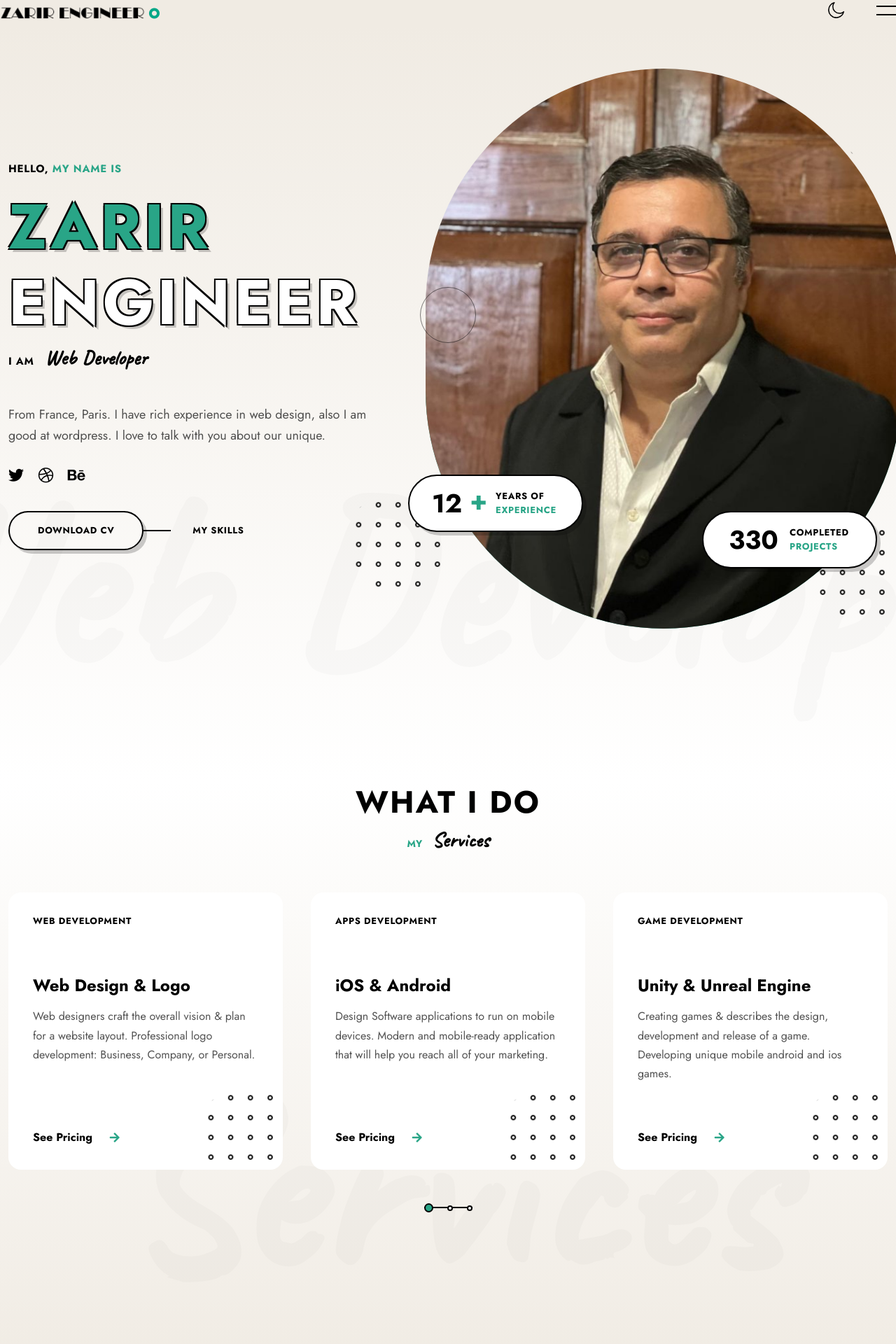
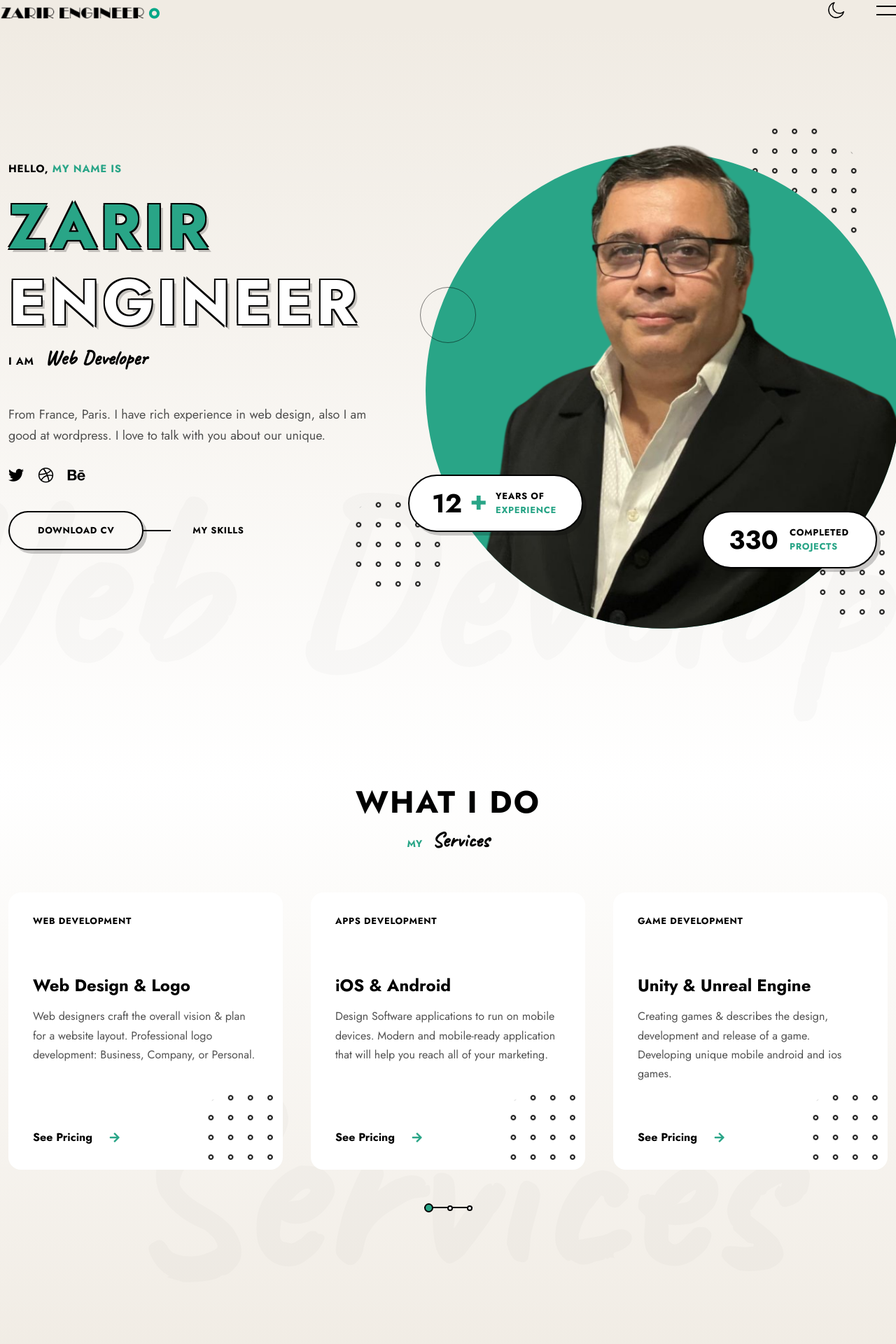
Before and after one commit to zarir-engineer/buildyourhome, a Jekyll site: the page built from index.html, in a window 1280 px wide. Shown: the top 1920 px of the page at 70% size. Built offline with Jekyll 4.4.1, drawn with Linux system fonts in a browser that asks for light colours; the list of posts is cut into pages by our own code.

Commit message:
update profile

```diff
--- a/_config.yml
+++ b/_config.yml
@@ -40,7 +40,7 @@ round-avatar: true
 # If you want to have an image logo in the top-left corner instead of having the title of the website,
 # then specify the following parameter
 title-img: /assets/images/zarir.png
-profile-img: /assets/images/zarir-profile.jpg
+profile-img: /assets/images/zarir-profile-01.png
 #profile-img: /assets/images/profile2.png
 
 #####################################
```
Also changed, not shown: assets/images/zarir-profile-01.png (added), assets/images/zarir-profile.png (added).
